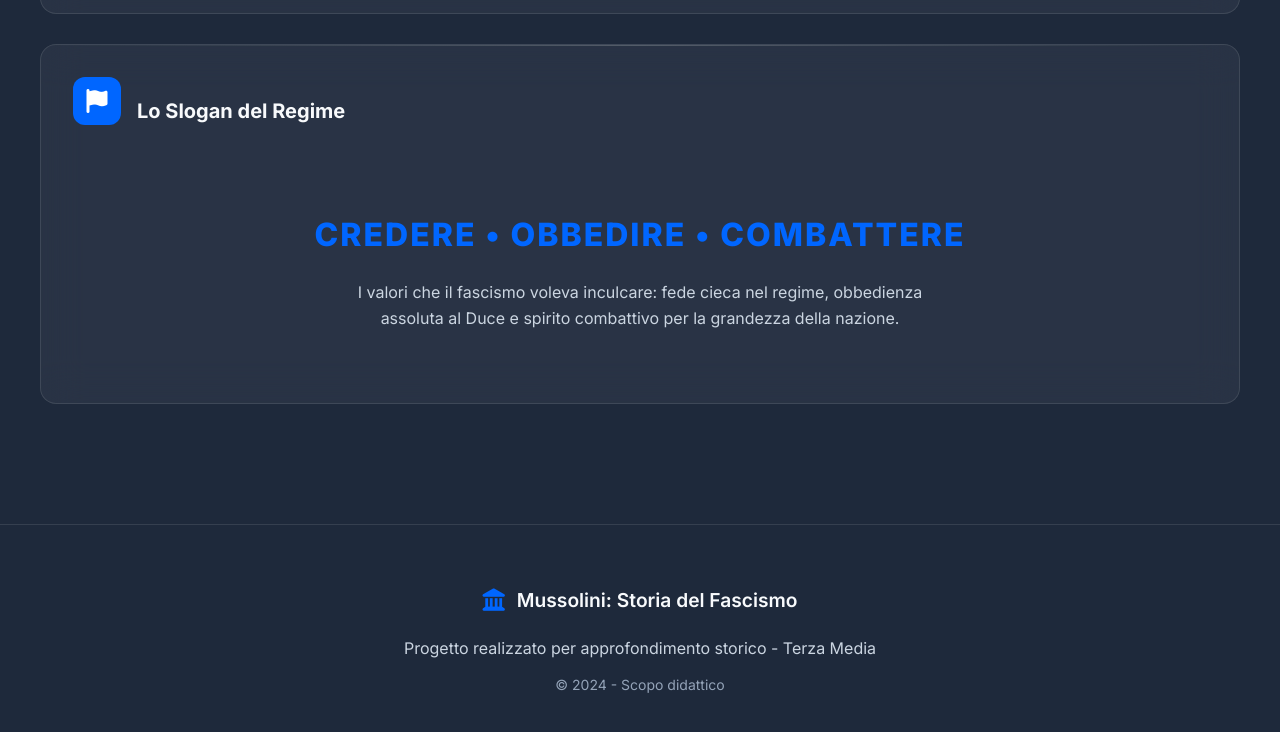
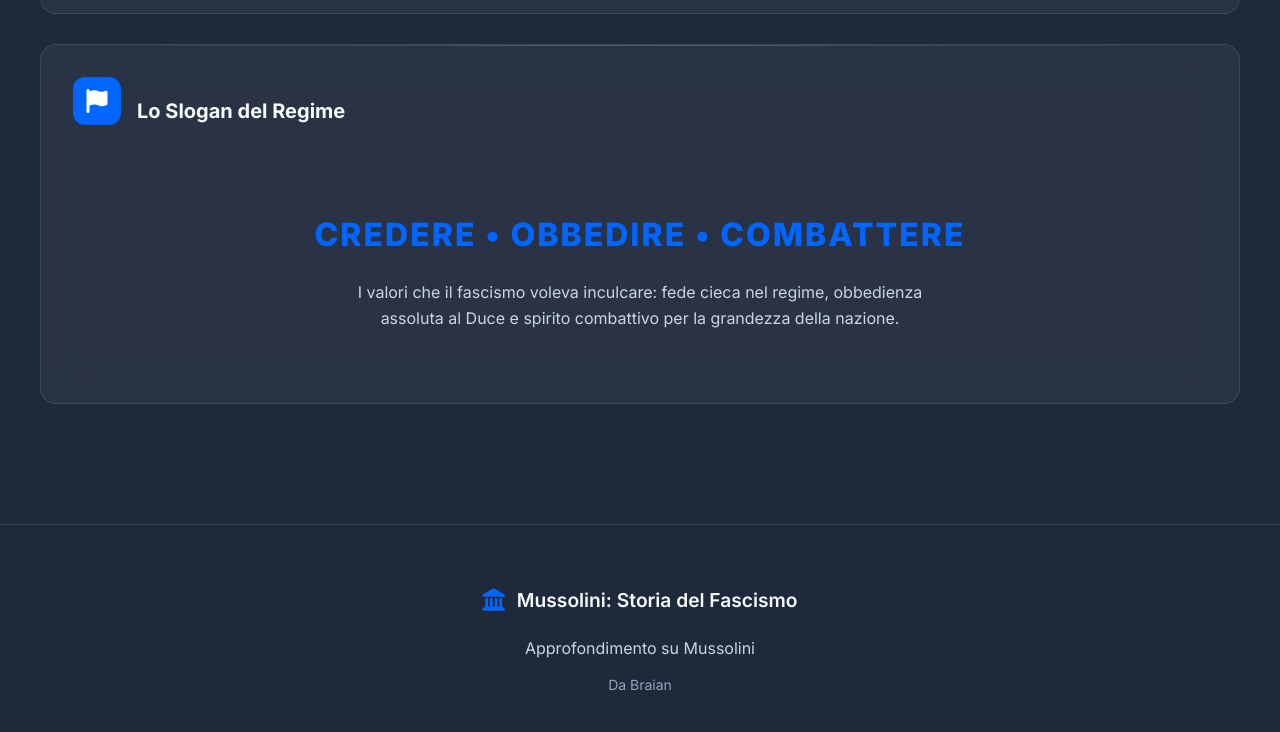
Before and after one commit to storiaweb/ApprofondimentoMussolini, a plain HTML site: page index.html in a window 1280 px wide. Shown: the part 6633-7365 px from the top of the page. Drawn offline with Linux system fonts and the light colour scheme.

Commit message:
Update index.html

```diff
--- a/index.html
+++ b/index.html
@@ -413,10 +413,10 @@
                         <span>Mussolini: Storia del Fascismo</span>
                     </div>
                     <div class="footer-text">
-                        Progetto realizzato per approfondimento storico - Terza Media
+                        Approfondimento su Mussolini
                     </div>
                     <div class="footer-year">
-                        © 2024 - Scopo didattico
+                        Da Braian
                     </div>
                 </div>
             </div>
```
